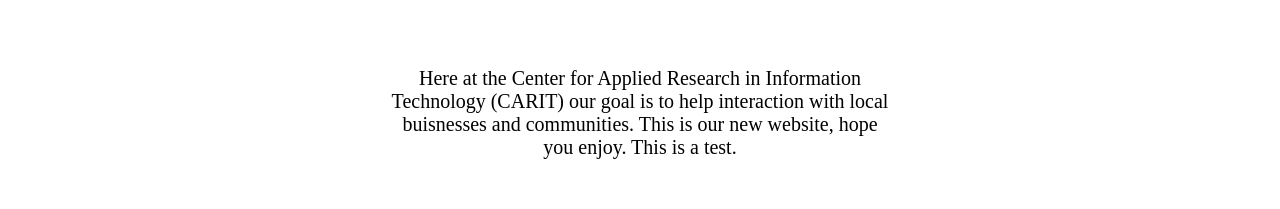
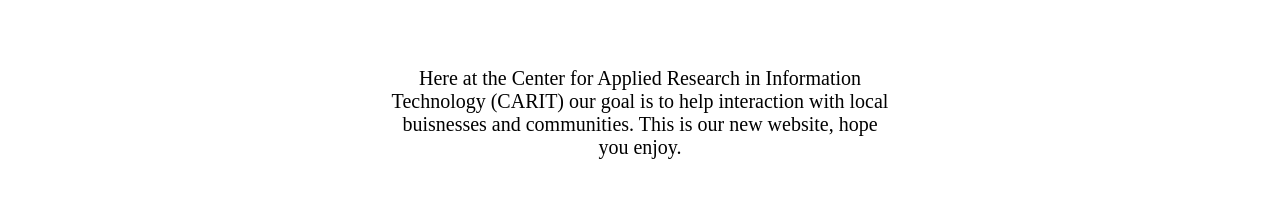
Before and after one commit to Tmorgan892/tmorgan892.CARIT.github.io, a plain HTML site: page index.html in a window 1280 px wide. Shown: the part 312-521 px from the top of the page. Drawn offline with Linux system fonts and the light colour scheme.

Commit message:
Update index.html

```diff
--- a/index.html
+++ b/index.html
@@ -32,7 +32,7 @@
     <div class="Main">
         <p>
             Here at the Center for Applied Research in Information Technology (CARIT) our goal is to help interaction with local buisnesses and communities.
-            This is our new website, hope you enjoy. This is a test.
+            This is our new website, hope you enjoy.
         </p>
     </div>
     <div class="FooterS">
```
